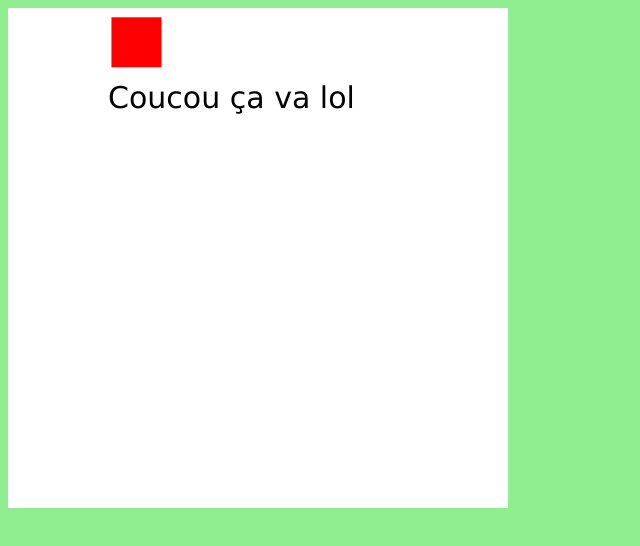
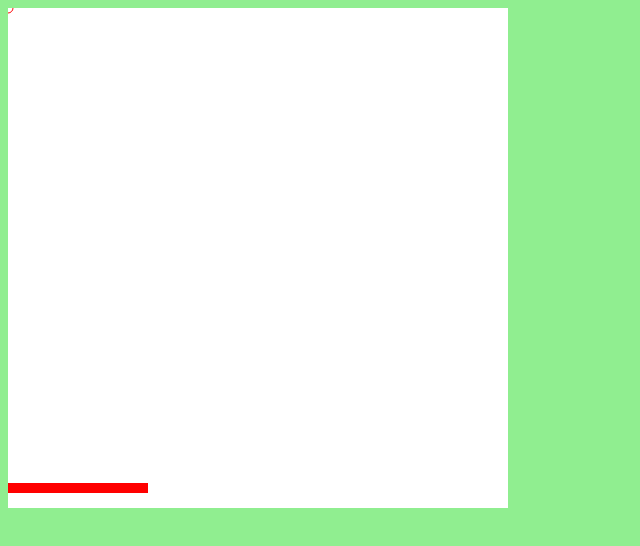
Before and after one commit to zalexou/re-pel, a website: page index.html in a window 1280 px wide. Shown: the whole page, without its empty margins (0-640 px from the left). Drawn offline with nearby package versions, Linux system fonts and the light colour scheme.

Commit message:
starting pel game

```diff
--- a/engine/controller.js
+++ b/engine/controller.js
@@ -23,7 +23,7 @@ class RepelController{
     }
 
     addObject(object) {
-        engine.objects.push(object);
+        this.engine.objects.push(object);
         return object.guid;
     }
 
--- a/engine/engine.js
+++ b/engine/engine.js
@@ -18,7 +18,7 @@ class RepelEngine {
         }
         this.height = parseInt(configuration.height);
         this.width = parseInt(configuration.width);
-        this.controller = new RepelController();
+        this.controller = new RepelController(this);
     }
 
     getController() {
--- a/engine/objects/quadrilateral.js
+++ b/engine/objects/quadrilateral.js
@@ -10,7 +10,7 @@ class Quadrilateral extends Object {
     }
 
     doRender(canvas) {
-        this.renderFn(this.x, this.y, this.width, this.height, {
+        this.renderFn(this.x, this.y, this.height, this.width, {
             ctx: canvas.getContext(),
             shape: 'fill',
             color: 'red'
--- a/index.html
+++ b/index.html
@@ -27,7 +27,12 @@
     <script src="./engine/services/utils.js"></script>
     <script src="./engine/movement.js"></script>
 
-    <script src="./js/main.js"></script>
+    <script src="./pel/game/Game.class.js"></script>
+    <script src="./pel/paddle/Paddle.class.js"></script>
+    <script src="./pel/ball/Ball.class.js"></script>
+
+
+    <script src="pel/main.js"></script>
     <link rel="stylesheet" type="text/css" href="./css/main.css">
 </body>
 </html>
--- /dev/null
+++ b/pel/ball/Ball.class.js
@@ -0,0 +1,24 @@
+/**
+ * Created by alex on 15/07/2017.
+ */
+class Ball {
+    constructor(game) {
+        this.game = game;
+        this.x = 0;
+        this.y = 0;
+
+        this.rplObj = null;
+    }
+
+    init() {
+        //Creates repel object
+        let ballCmd = new CreateObjectCmd('Circle', {
+            x: this.x,
+            y: this.y,
+            diameter: 10
+        }, (repelObject) => {
+            this.rplObj = repelObject;
+        });
+        game.repelController.pushCommand(ballCmd);
+    }
+}
--- /dev/null
+++ b/pel/game/Game.class.js
@@ -0,0 +1,29 @@
+/**
+ * Created by alex on 13/07/2017.
+ */
+class Game {
+    constructor(config) {
+        this.canvas = {
+            height: config.height,
+            width: config.width,
+            DOMElement: config.DOMElement
+        };
+
+        this.repelEngine = new RepelEngine({
+            DOMElement: this.canvas.DOMElement,
+            height: this.canvas.height,
+            width: this.canvas.width
+        });
+
+        this.repelEngine.init();
+        this.repelController = this.repelEngine.getController();
+        this.globalVars = config.vars;
+    }
+
+    getGlobal(varName) {
+        return this.globalVars[varName];
+    }
+
+    start() {
+    }
+}
--- /dev/null
+++ b/pel/main.js
@@ -0,0 +1,21 @@
+/**
+ * Created by azalio on 20/04/2017.
+ */
+
+//Initializing game
+let game = new Game({
+    DOMElement: $('#container'),
+    height: 500,
+    width: 500
+});
+game.start();
+
+//Adding paddle
+let paddle = new Paddle(game);
+paddle.init();
+
+//Adding a ball
+let ball = new Ball(game);
+ball.init();
+
+console.log('HP:', paddle.getHitPoints())
--- /dev/null
+++ b/pel/paddle/Paddle.class.js
@@ -0,0 +1,67 @@
+/**
+ * Created by alex on 13/07/2017.
+ */
+class Paddle {
+    constructor(game) {
+        this.game = game;
+        this.x = 0;
+        this.y = 475;
+        this.height = 10;
+        this.margin = 20;
+        this.paddleSpotsIndexes = 2;
+
+        this.width = (this.game.canvas.width - (4 * (this.margin))) / 3;
+        this.rplObj = null;
+
+        this.currentPos = 0;
+    }
+
+    onLEFT() {
+        if (this.currentPos > 0) {
+            this.currentPos--;
+            this.movePaddle();
+        }
+    }
+
+    onRIGHT() {
+        if (this.currentPos < this.paddleSpotsIndexes) {
+            this.currentPos++;
+            this.movePaddle();
+        }
+    }
+
+    movePaddle() {
+        let setPosCmd = new SetPositionCmd(this.rplObj, {
+            y: this.y,
+            x: (this.width + (2 * this.margin)) * this.currentPos
+        });
+        this.game.repelController.pushCommand(setPosCmd);
+    }
+
+    getHitPoints() {
+        let hp = [];
+        for (let i = 0; i <= this.paddleSpotsIndexes; i++) {
+            hp.push({
+                x: ((this.width + (2 * this.margin)) * i) + (this.width * 2),
+                y: this.y
+            })
+        }
+        return hp;
+    }
+
+    init() {
+        //creates the repel object
+        let createCmd = new CreateObjectCmd('Quadrilateral', {
+            x: this.x,
+            y: this.y,
+            height: this.height,
+            width: this.width
+        }, (repelObj) => {
+            this.rplObj = repelObj;
+        });
+        this.game.repelController.pushCommand(createCmd);
+
+        this.game.repelController.pushCommand(new KeystrokeCmd('LEFT', () => this.onLEFT()));
+        this.game.repelController.pushCommand(new KeystrokeCmd('RIGHT', () => this.onRIGHT()));
+    }
+}
```
Also changed, not shown: engine/triggers/trigger.js (added, +8 -0 lines), js/controllers/mainController.js (deleted), pel/backup.js (renamed from js/main.js).
